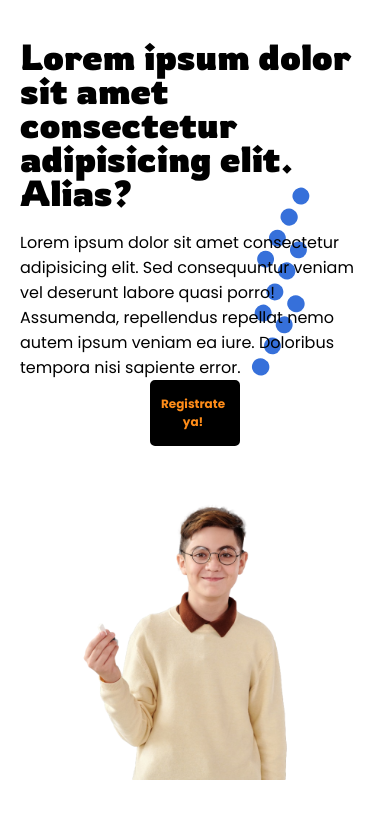
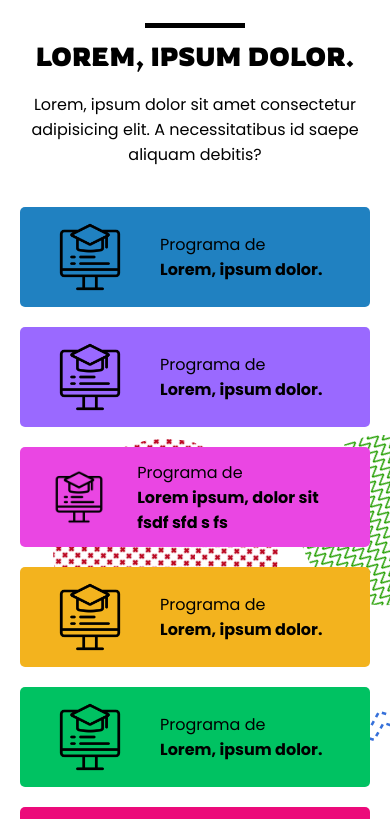
Before and after one commit to jeremyispapo/Infinitum_landing, a website with bundled scripts: page index.html in a window 390 px wide. Shown: the top 819 px of the page. Built offline with nearby package versions, Linux system fonts and the light colour scheme.

Commit message:
Cursos layout Responsive

```diff
--- a/css/cursos_layout.css
+++ b/css/cursos_layout.css
@@ -7,6 +7,7 @@
 .cursos__wrapper {
     max-width: 120rem;
     width: 100%;
+    padding-inline: 2rem
 }
 
 .section__title {
--- a/index.html
+++ b/index.html
@@ -49,7 +49,7 @@
                 </div>
             </div>
         </nav> -->
-        <section class="hero">
+        <!-- <section class="hero">
             <div class="hero__wrapper">
                 <div class="hero__content">
                     <h1 class="hero__title">Lorem ipsum dolor sit amet consectetur adipisicing elit. Alias?</h1>
@@ -61,9 +61,9 @@
                     <img class="hero__img" src="./images/pexels-max-fischer-5212334_preview_rev_1.png" alt="image-hero">
                 </picture>
             </div>
-        </section>
+        </section> -->
     </header>
-    <!-- <main>
+    <main>
         <section class="cursos">
             <div class="cursos__wrapper">
                 <h2 class="section__title">Lorem, ipsum dolor.</h2>
@@ -168,12 +168,12 @@
                 </aside>
             </div>
         </section>
-        <aside class="aside">
+        <!-- <aside class="aside">
             <h3 class="aside__title">Ingresa ya!</h3>
             <p class="aside__description">Lorem ipsum dolor sit amet consectetur adipisicing elit. Reiciendis qui quam sed eligendi ipsa dolore dolor ad quis velit quas.</p>
             <button class="button button--cta">Registrarse</button>
-        </aside>
-        <section class="opiniones">
+        </aside> -->
+        <!-- <section class="opiniones">
             <section class="opiniones__wrapper">
                 <h2 class="section__title">Lorem ipsum dolor sit amet.</h2>
                 <p class="section__description">Lorem ipsum dolor sit amet consectetur, adipisicing elit. Fugit provident officia necessitatibus voluptatum, ea rem veniam maiores ab ad assumenda, iste consequuntur at cupiditate recusandae vero facilis. Et, laborum obcaecati!</p>
@@ -228,8 +228,8 @@
                     </article>
                 </div>
             </section>
-        </section>
-        <section class="propuestas">
+        </section> -->
+        <!-- <section class="propuestas">
             <div class="propuestas__wrapper">
                 <h2 class="section__title">Lorem ipsum dolor sit amet.</h2>
                 <div class="propuestas__section">
@@ -262,8 +262,8 @@
                     </div>
                 </div>
             </div>
-        </section>
-    </main> -->
+        </section> -->
+    </main>
     <!-- <footer class="footer">
         <div class="footer__wrapper">
             <div class="footer__icons">
```
